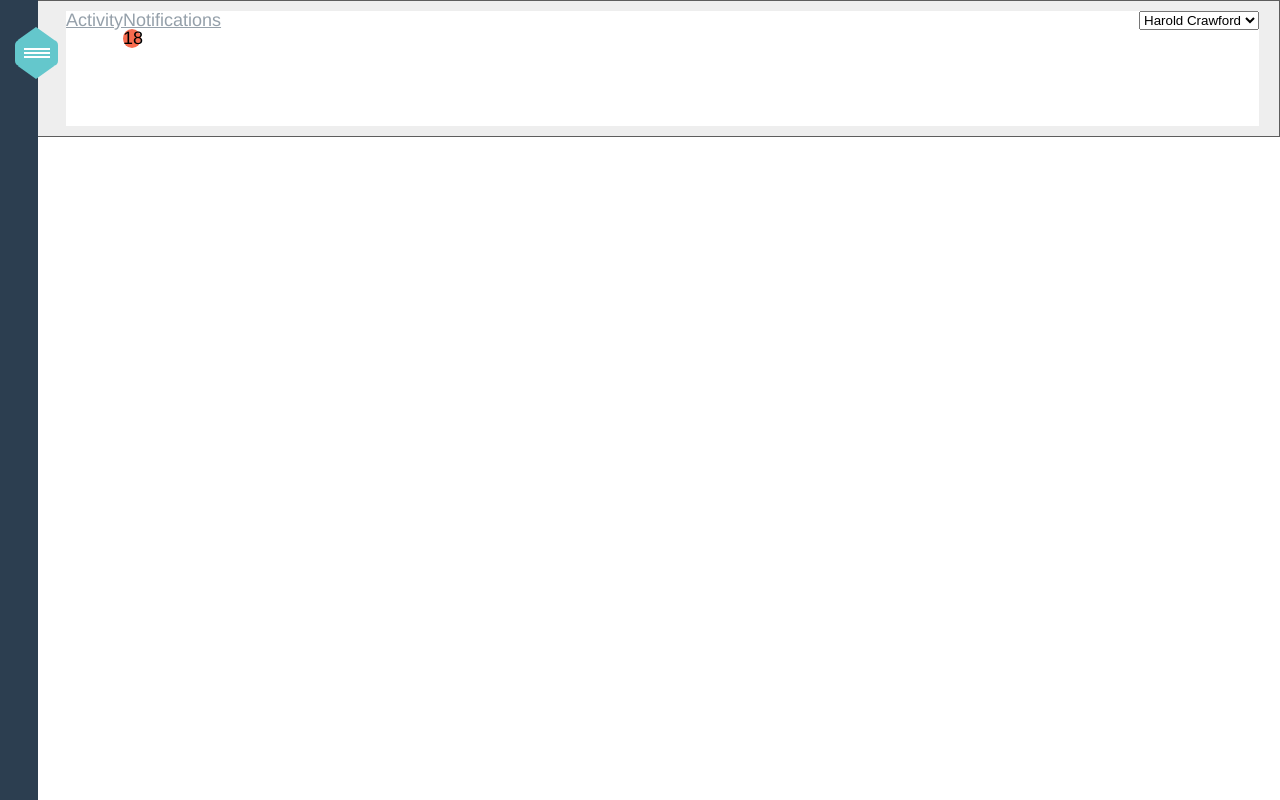
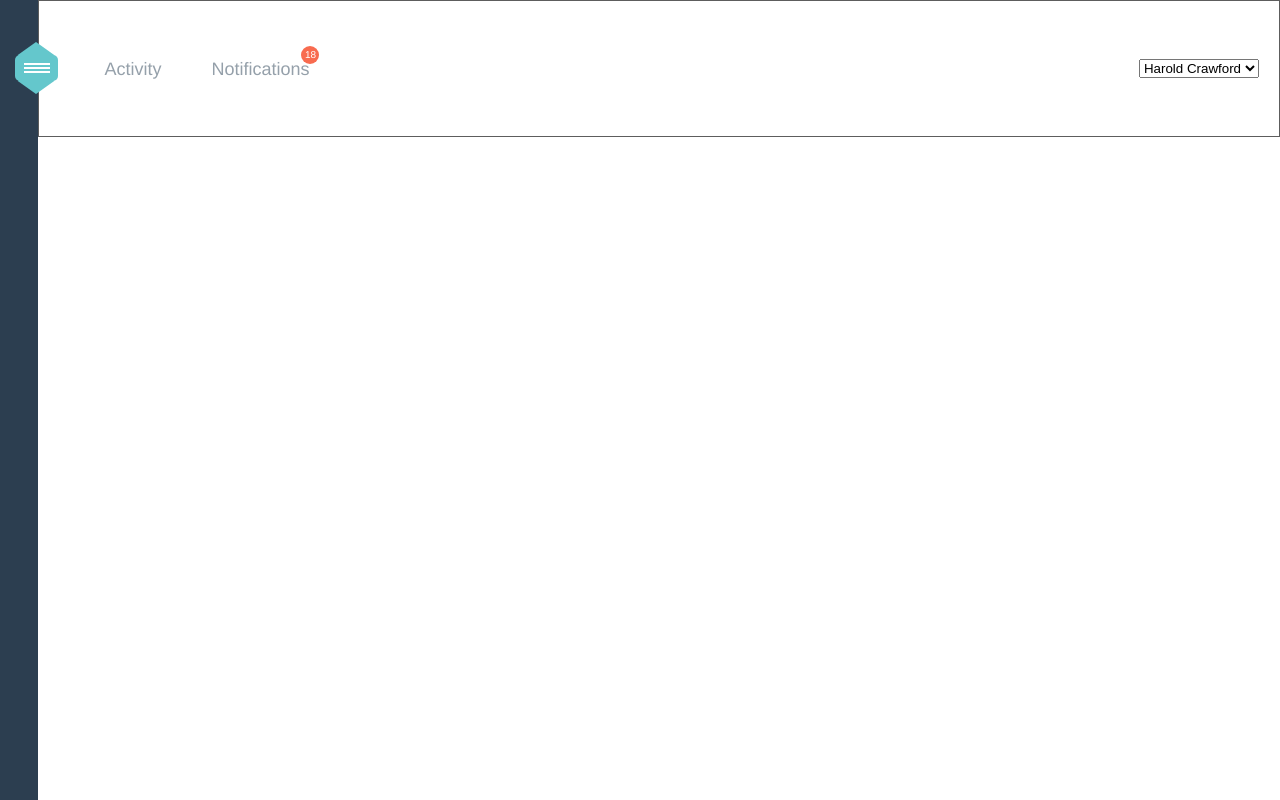
Before and after one commit to 4450419/Team1_pr1, a plain HTML site: page index.html in a window 1280 px wide. Drawn offline with nearby package versions, Linux system fonts and the light colour scheme.

Commit message:
внес поправки в верхнюю часть главного контента

```diff
--- a/css/style.css
+++ b/css/style.css
@@ -70,16 +70,17 @@ table {
 /* MAIN-CONTENT */
 
 .main-content {
+	position: relative;
 	height: 100%;
-	width: 100%;
-	z-index: 9999;
-	background: #eeeeee;
+	width: 97%;
+	left:3%;
+	background: #fff;
 	border: 1px solid #5d5d5d;
 	transition: all 0.5s ease-out 0.2s;
 }
 
 .main-content.active {
-	margin-left: 20%;
+	margin-left: 00%;
 	width: 80%;
 }
 
@@ -88,7 +89,7 @@ table {
 }
 
 .main-content .wrapper {
-	padding: 10px 20px 10px 65px;
+	padding: 10px 20px 10px 30px;
 	margin:0 auto;
 	max-width: 100%;
 	display: -webkit-flex;
@@ -111,6 +112,7 @@ table {
 	display: -o-flex;
 	display: flex;
 	justify-content: space-between;
+	align-items: center;
 	width: 100%;
 }
 
@@ -144,24 +146,46 @@ table {
 	font-size: 18px;
 }
 
+
+.activity {
+	margin-left: 35px;
+}
 .activity a {
 	color: #95a0aa;
+	text-decoration: none;
+}
+
+.activity a:hover {
+	text-decoration: underline;
 }
 
 .notifications a {
 	color: #95a0aa;
+	text-decoration: none;
+}
+
+.notifications a:hover {
+	text-decoration: underline;
 }
 
 .notifications {
+	margin-left: 50px;
 	position: relative;
 }
 
 .notifications:after {
 	content: "18";
+	position: absolute;
+	top: -14px;
+	right: -10px;
+	text-align: center;
+	line-height: 18px;
 	display: block;
+	font-size: 10px;
+	color: #fff;
 	border-radius: 50%;
 	width: 18px;
-	height: 19px;
+	height: 18px;
 	background: #f86b4f;
 }
 
@@ -172,7 +196,7 @@ table {
 #nav-btn {
  position: absolute;
  cursor: pointer;
- top: 25px;
+ top: 40px;
  border-radius: 5px;
  right: -20px;
  display: inline-block;
```
Also changed, not shown: index.html (+1 -0 lines).
